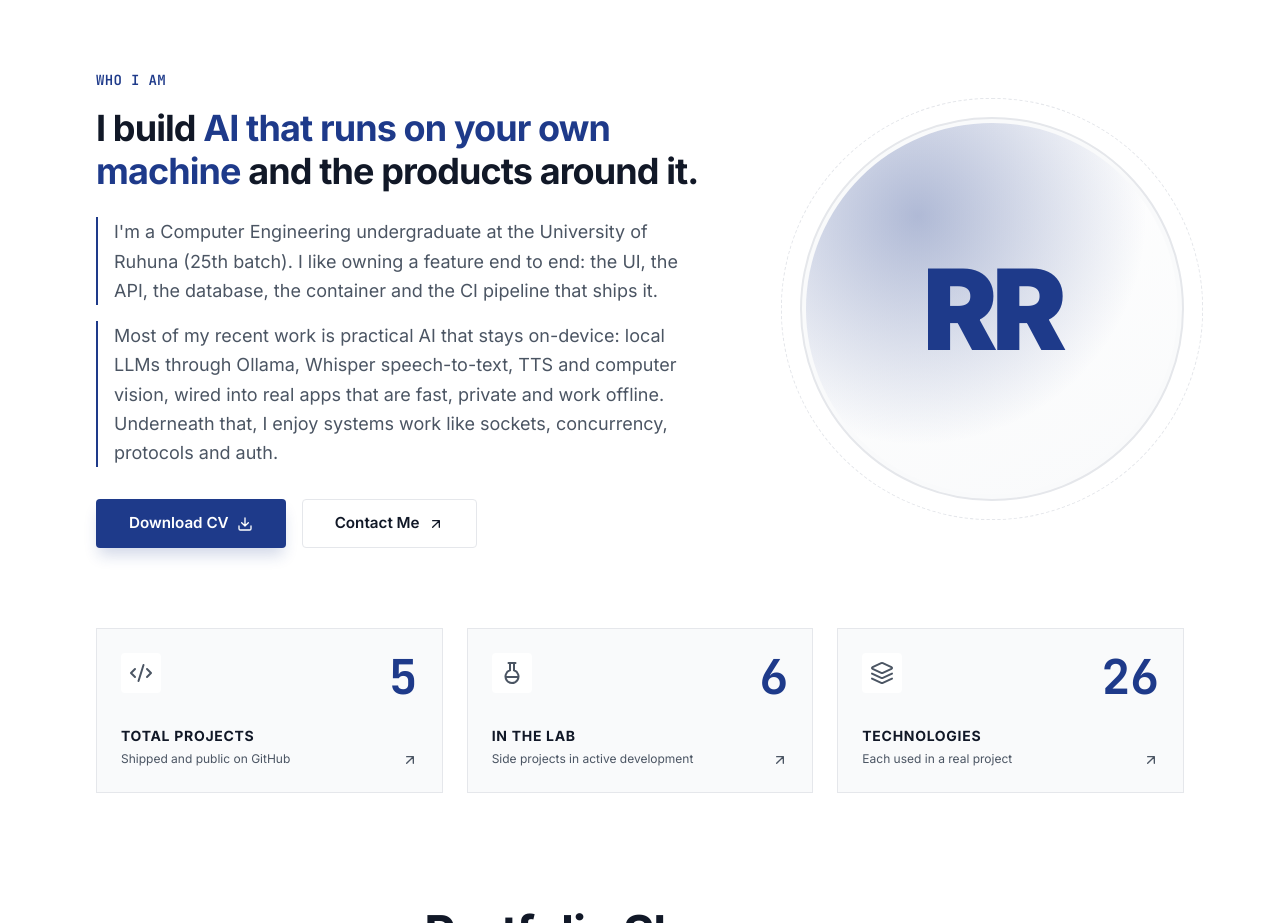
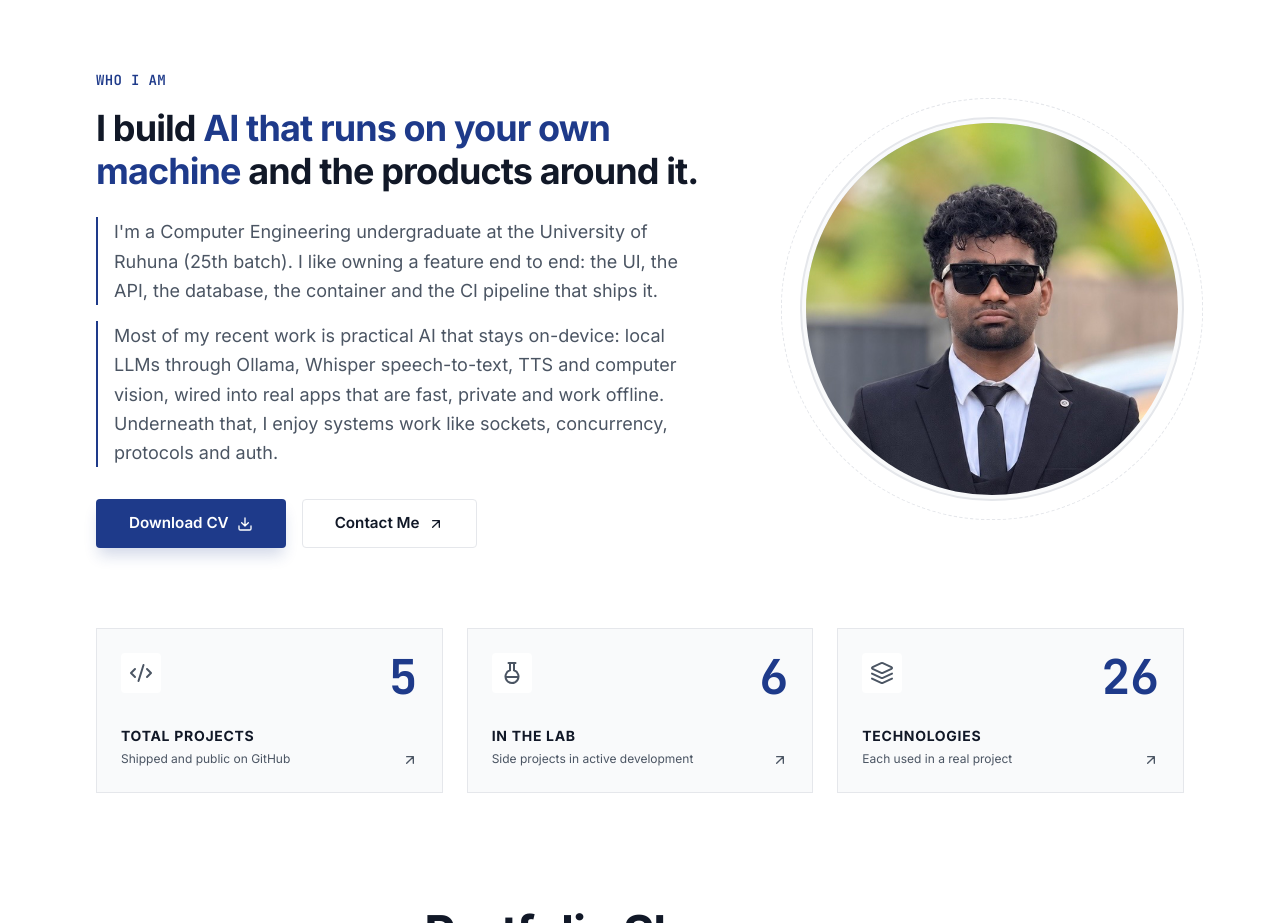
Before and after one commit to Risapan/Risapan.github.io, a plain HTML site: page index.html in a window 1280 px wide. Shown: the part 1000-1923 px from the top of the page. Drawn offline with Linux system fonts and the light colour scheme.

Commit message:
Add profile photo to About section

```diff
--- a/index.html
+++ b/index.html
@@ -583,7 +583,7 @@ footer p{max-width:80rem;margin:0 auto;padding:0 24px;text-align:center;font-siz
 // Leave empty and the form will open LinkedIn messaging instead.
 var CONTACT_EMAIL = "";
 // Optional: set to "photo.jpg" (placed next to index.html) to show your photo in About.
-var PHOTO = "";
+var PHOTO = "photo.jpg";
 
 /* ---------- DATA ---------- */
 var ART = {
```
Also changed, not shown: photo.jpg (added).
